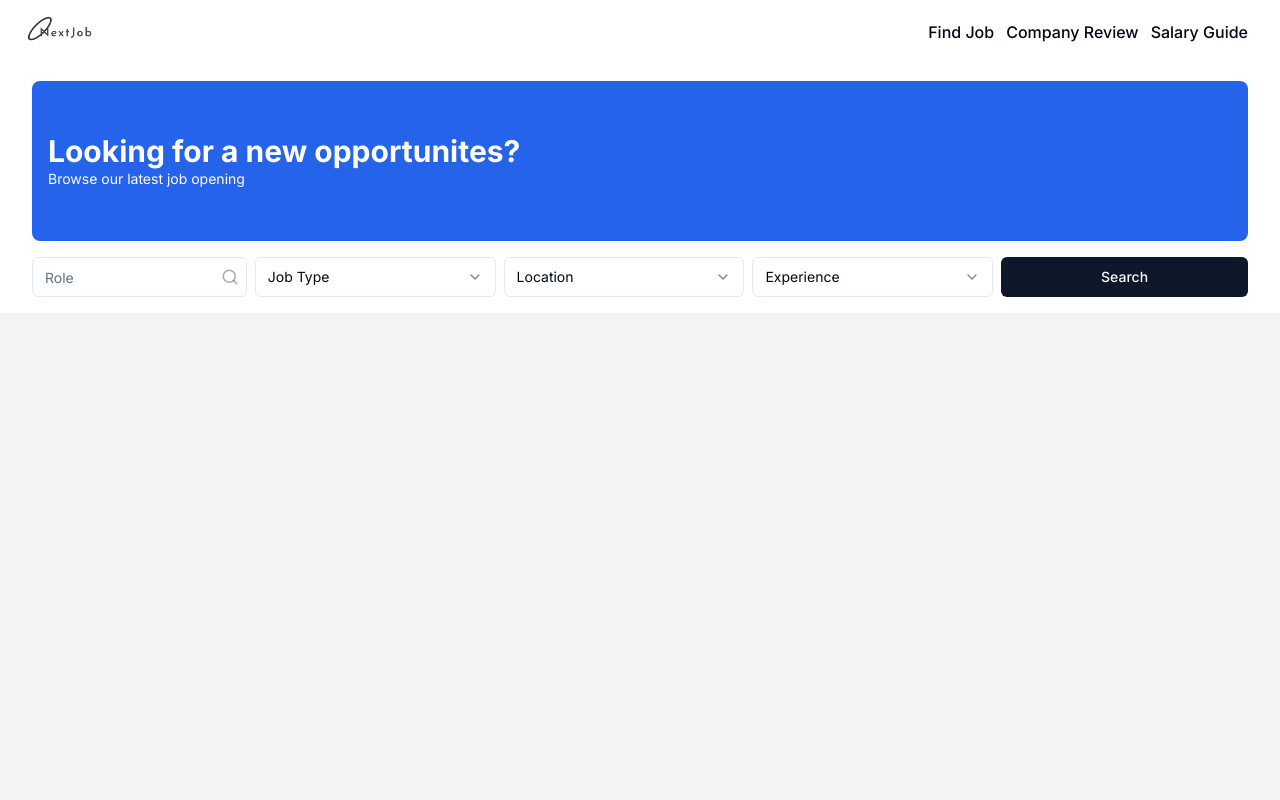
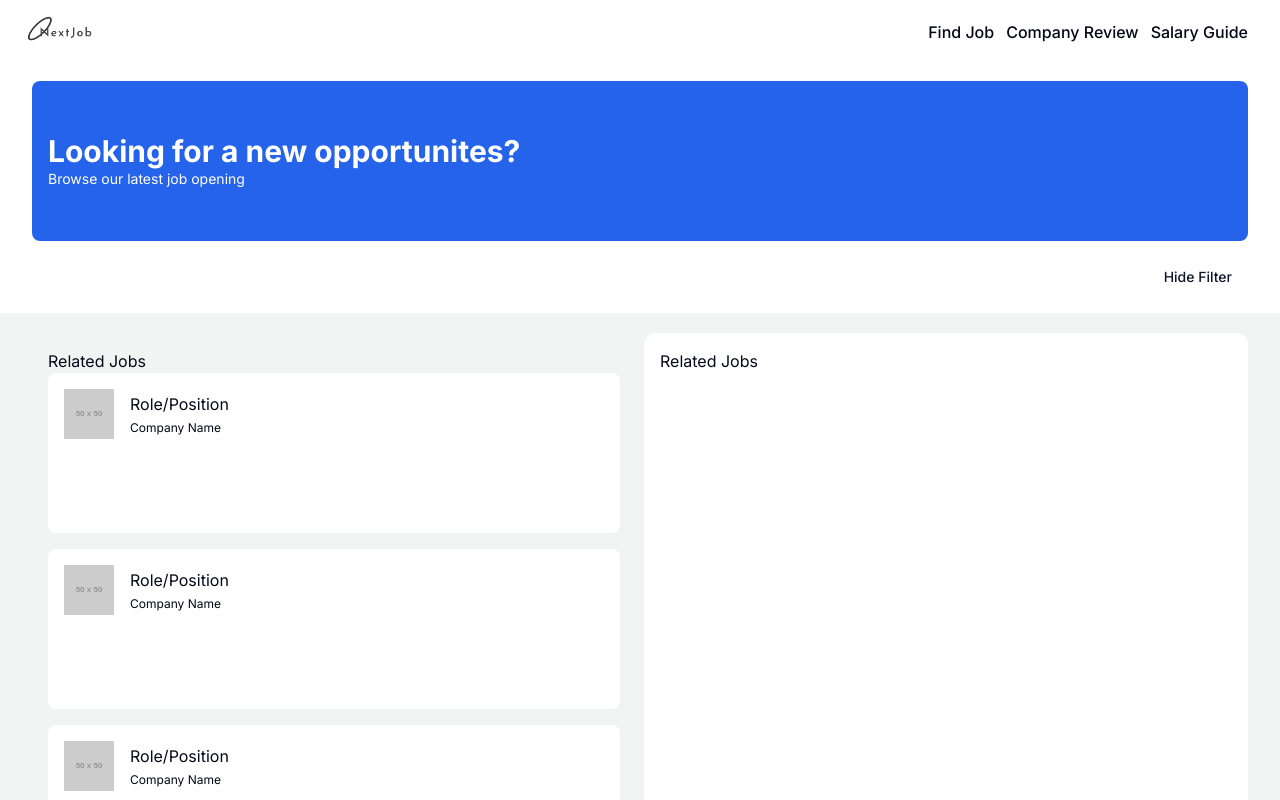
Before and after one commit to samcasmmm/next-news2.0, a Next.js app: page / in a window 1280 px wide. Shown: the top 800 px of the page. Built offline with nearby package versions, Linux system fonts and the light colour scheme.

Commit message:
Related Jobs

```diff
--- a/next.config.js
+++ b/next.config.js
@@ -8,6 +8,12 @@ const nextConfig = {
         port: '',
         pathname: '/uploads/logos/**',
       },
+      {
+        protocol: 'https',
+        hostname: 'placehold.co',
+        port: '',
+        pathname: '/**',
+      },
     ],
   },
 };
--- a/src/app/Home/page.tsx
+++ b/src/app/Home/page.tsx
@@ -12,7 +12,7 @@ import Link from 'next/link';
 
 type Props = {};
 
-const Home = (props: Props) => {
+const page = (props: Props) => {
   const count = useAppSelector((state) => state.counter.value);
   const dispatch = useAppDispatch();
 
@@ -30,4 +30,4 @@ const Home = (props: Props) => {
   );
 };
 
-export default Home;
+export default page;
--- /dev/null
+++ b/src/app/about/page.tsx
@@ -0,0 +1,9 @@
+import React from 'react';
+
+type Props = {};
+
+const page = (props: Props) => {
+  return <div>page</div>;
+};
+
+export default page;
--- a/src/app/page.tsx
+++ b/src/app/page.tsx
@@ -1,18 +1,16 @@
 'use client';
-import React, { useState } from 'react';
-import Modal from '@/redux/features/modal/Modal';
-import { closeModal, openModal } from '@/redux/features/modal/modal.slice';
+import FilterSearch from '@/components/FilterSearch';
+import JobCard from '@/components/JobCard';
 import { useAppDispatch } from '@/hooks/useAppState';
-import { Button } from '@/components/ui/button';
-import { Input } from '@/components/ui/input';
-import FilterSearch from '@/components/FilterSearch';
 
 type Props = {};
 
 const page = (props: Props) => {
   const dispatch = useAppDispatch();
+
   return (
-    <main className='flex flex-col py-4 bg-white'>
+    <main className='w-full'>
+      <div className='flex flex-col py-4 bg-white'>
         <div className='container'>
           <div className='bg-blue-600 w-full h-40 rounded-lg flex flex-row'>
             <div className='flex flex-col items-start justify-center sm:p-4 p-2 pl-6'>
@@ -26,6 +24,24 @@ const page = (props: Props) => {
           </div>
         </div>
         <FilterSearch />
+      </div>
+
+      <div className='mt-5'>
+        <div className='container flex flex-row gap-2 min-h-[60vh]'>
+          <div className='flex flex-col flex-1 p-4 rounded-xl'>
+            <p>Related Jobs</p>
+            <div className='flex flex-col gap-4'>
+              {Array.from({ length: 4 }).map((item, index) => (
+                <JobCard key={index} />
+              ))}
+            </div>
+          </div>
+          <div className='flex flex-col flex-1 bg-white p-4 rounded-xl'>
+            <p>Related Jobs</p>
+            <div className='flex flex-col gap-4'></div>
+          </div>
+        </div>
+      </div>
 
       {/* <Modal
         title='Modal'
--- a/src/components/FilterSearch.tsx
+++ b/src/components/FilterSearch.tsx
@@ -1,3 +1,5 @@
+'use client';
+
 import React, { useState, useEffect } from 'react';
 import { Input, Button } from '@/components/';
 import Selection from './Selection';
@@ -21,6 +23,12 @@ const FilterSearch = (props: Props) => {
     experience: '',
   });
   const [hideFilter, setHideFilter] = useState(true);
+  const [dimension, setDimension] = useState<{ width: number; height: number }>(
+    {
+      width: 0,
+      height: 0,
+    }
+  );
 
   const handleOnChanges = (name: string, value: string) => {
     setJobSearchFilters((prev) => ({
@@ -34,21 +42,24 @@ const FilterSearch = (props: Props) => {
     console.log(jobSearchFilters); // For now, log the filters to the console
   };
 
-  let dimension = {
-    width: window.screen.width,
-    height: window.screen.height,
-  };
   useEffect(() => {
-    if (dimension.width <= 425) {
+    if (typeof window !== 'undefined') {
+      setDimension({
+        width: window.innerWidth,
+        height: window.innerHeight,
+      });
+    }
+    if (dimension?.width >= 425) {
       setHideFilter(false);
     }
+    // console.log(dimension);
 
     return () => {};
   }, [dimension.width]);
 
   return (
     <div className='container mt-4 flex flex-col'>
-      {dimension.width <= 425 && (
+      {dimension.width >= 425 && (
         <Button
           variant={'link'}
           className='cursor-pointer flex justify-end'
--- /dev/null
+++ b/src/components/JobCard.tsx
@@ -0,0 +1,26 @@
+'use client';
+import Image from 'next/image';
+
+type Props = {};
+
+const JobCard = (props: Props) => {
+  return (
+    <div className='w-full h-40 bg-white p-4 rounded-lg'>
+      <div className='flex flex-row items-center gap-4'>
+        <Image
+          src={'https://placehold.co/50x50/png'}
+          alt='Logo'
+          width={50}
+          height={50}
+          blurDataURL=''
+        />
+        <div className='flex flex-col gap-1'>
+          <p className=''>Role/Position</p>
+          <p className='text-xs'>Company Name</p>
+        </div>
+      </div>
+    </div>
+  );
+};
+
+export default JobCard;
```
Lines whose indentation alone changed are shown as unchanged.
